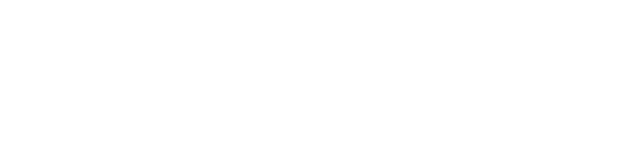
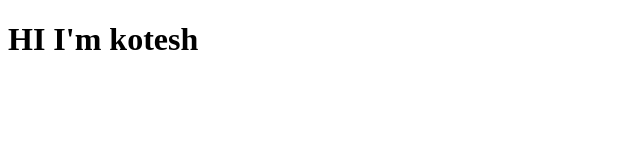
Before and after one commit to kotesh-arya/neog-project, a plain HTML site: page index.html in a window 1280 px wide. Shown: the whole page, without its empty margins (0-640 px from the left). Drawn offline with Linux system fonts and the light colour scheme.

Commit message:
second change

```diff
--- a/index.html
+++ b/index.html
@@ -6,6 +6,6 @@
     <title>Student site</title>
 </head>
 <body>
-
+    <h1>HI I'm kotesh</h1>
 </body>
 </html>
```
